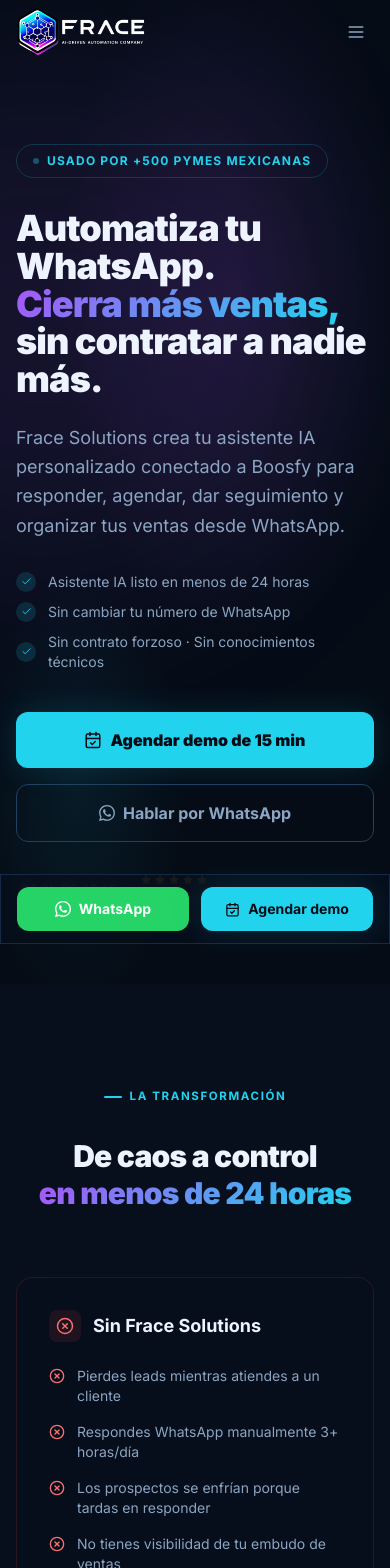
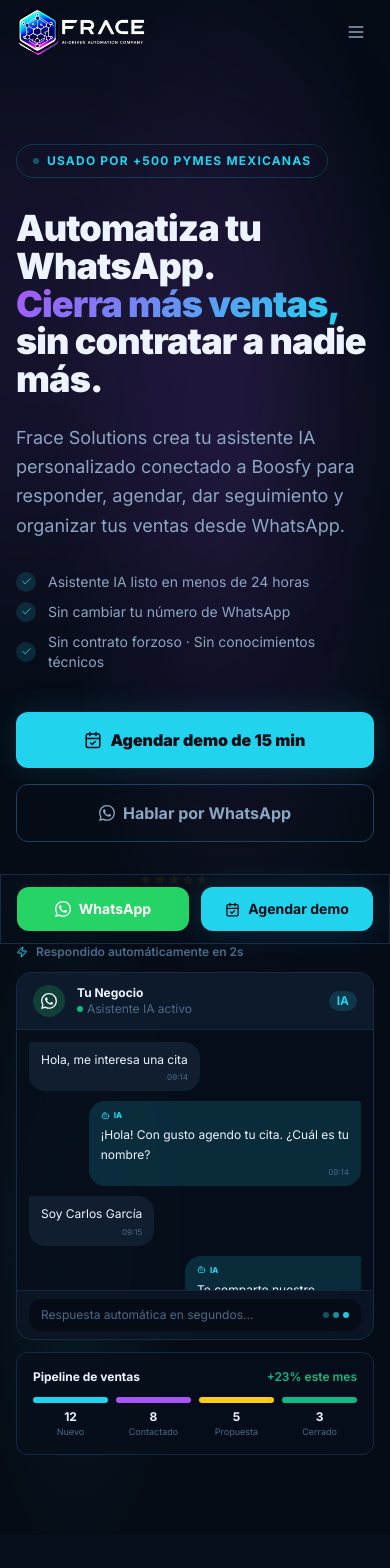
Before and after one commit to boosfyapp/landing-frace, a Next.js app: page / in a window 390 px wide. Shown: the top 1568 px of the page. Built offline with nearby package versions, Linux system fonts and the light colour scheme.

Commit message:
feat: hero mockup visible en mobile + animación más larga + mensajes con imagen, audio y documento

```diff
--- a/src/components/sections/Hero.tsx
+++ b/src/components/sections/Hero.tsx
@@ -1,7 +1,7 @@
 'use client'
 import { useRef } from 'react'
 import { motion, useScroll, useTransform } from 'framer-motion'
-import { CalendarCheck, Check, Bot, Zap } from 'lucide-react'
+import { CalendarCheck, Check, Bot, Zap, Image as ImageIcon, FileText, Mic, Play } from 'lucide-react'
 import { LINKS } from '@/lib/constants'
 import { useMediaQuery } from '@/hooks/useMediaQuery'
 
@@ -17,34 +17,157 @@ const TRUST_BULLETS = [
   'Sin contrato forzoso · Sin conocimientos técnicos',
 ]
 
-const CHAT_BUBBLES = [
-  { side: 'left', text: 'Hola, me interesa una cita', time: '09:14', delay: 0.8 },
-  {
-    side: 'right',
-    text: '¡Hola! Con gusto agendo tu cita. ¿Cuál es tu nombre?',
-    time: '09:14',
-    isAI: true,
-    delay: 1.3,
-  },
-  { side: 'left', text: 'Soy Carlos García', time: '09:15', delay: 1.7 },
-  {
-    side: 'right',
-    text: 'Perfecto Carlos 👋 Tenemos el martes 10am o el jueves 4pm. ¿Cuál prefieres?',
-    time: '09:15',
-    isAI: true,
-    delay: 2.1,
-  },
+type BubbleType = 'text' | 'image' | 'audio' | 'document'
+
+interface Bubble {
+  side: 'left' | 'right'
+  type: BubbleType
+  text?: string
+  time: string
+  delay: number
+  isAI?: boolean
+  imageLabel?: string
+  audioDuration?: string
+  docName?: string
+}
+
+const CHAT_BUBBLES: Bubble[] = [
+  { side: 'left',  type: 'text',     text: 'Hola, me interesa una cita',                                           time: '09:14', delay: 0.8 },
+  { side: 'right', type: 'text',     text: '¡Hola! Con gusto agendo tu cita. ¿Cuál es tu nombre?',                 time: '09:14', delay: 1.7,  isAI: true },
+  { side: 'left',  type: 'text',     text: 'Soy Carlos García',                                                     time: '09:15', delay: 2.8 },
+  { side: 'right', type: 'image',    text: 'Te comparto nuestro catálogo de servicios 📎',                          time: '09:15', delay: 3.8,  isAI: true, imageLabel: 'Catálogo 2024' },
+  { side: 'left',  type: 'audio',    audioDuration: '0:09',                                                         time: '09:16', delay: 5.0 },
+  { side: 'right', type: 'text',     text: 'Escuché tu nota 🎧 Entendido, te agendo el martes 10am.',              time: '09:16', delay: 6.2,  isAI: true },
+  { side: 'right', type: 'document', text: 'Aquí tu confirmación de cita:',                                         time: '09:16', delay: 7.2,  isAI: true, docName: 'Confirmacion_cita.pdf' },
+  { side: 'left',  type: 'text',     text: '¡Perfecto, muchas gracias! 🙏',                                         time: '09:17', delay: 8.4 },
+  { side: 'right', type: 'text',     text: '¡Nos vemos el martes! Recibirás un recordatorio automático 🔔',         time: '09:17', delay: 9.4,  isAI: true },
 ]
 
-function WAChatMockup() {
+function ImageBubble({ label }: { label: string }) {
+  return (
+    <div className="rounded-xl overflow-hidden">
+      <div className="w-full h-20 bg-gradient-to-br from-brand-purple/30 to-brand-cyan/20 flex flex-col items-center justify-center gap-1 border border-white/10 rounded-t-xl">
+        <ImageIcon size={18} className="text-brand-cyan/70" />
+        <span style={{ fontSize: '9px' }} className="text-tx-3">{label}</span>
+      </div>
+    </div>
+  )
+}
+
+function AudioBubble({ duration, isLeft }: { duration: string; isLeft: boolean }) {
+  const bars = [3, 5, 8, 6, 10, 7, 4, 9, 6, 8, 5, 7, 4, 6, 8, 5, 7, 4, 6, 3]
+  return (
+    <div className="flex items-center gap-2 px-1 py-0.5">
+      <div className={`w-6 h-6 rounded-full flex items-center justify-center flex-shrink-0 ${isLeft ? 'bg-surface-2' : 'bg-brand-cyan/20'}`}>
+        <Play size={9} className={isLeft ? 'text-tx-2' : 'text-brand-cyan'} />
+      </div>
+      <div className="flex items-center gap-px h-6">
+        {bars.map((h, i) => (
+          <div
+            key={i}
+            className={`w-0.5 rounded-full ${isLeft ? 'bg-tx-3' : 'bg-brand-cyan/60'}`}
+            style={{ height: `${h}px` }}
+          />
+        ))}
+      </div>
+      <span style={{ fontSize: '9px' }} className="text-tx-3 flex-shrink-0">{duration}</span>
+      <Mic size={9} className="text-tx-3 flex-shrink-0" />
+    </div>
+  )
+}
+
+function DocumentBubble({ name, isLeft }: { name: string; isLeft: boolean }) {
+  return (
+    <div className={`flex items-center gap-2 p-2 rounded-xl border ${isLeft ? 'border-border/60 bg-surface/40' : 'border-brand-cyan/15 bg-brand-cyan/5'}`}>
+      <div className="w-7 h-7 rounded-lg bg-red-500/20 flex items-center justify-center flex-shrink-0">
+        <FileText size={13} className="text-red-400" />
+      </div>
+      <div className="min-w-0">
+        <p style={{ fontSize: '9px' }} className="text-tx-1 font-semibold truncate">{name}</p>
+        <p style={{ fontSize: '8px' }} className="text-tx-3">PDF · 42 KB</p>
+      </div>
+    </div>
+  )
+}
+
+function ChatBubble({ bubble }: { bubble: Bubble }) {
+  const isLeft = bubble.side === 'left'
+  return (
+    <motion.div
+      initial={{ opacity: 0, x: isLeft ? -14 : 14, y: 4 }}
+      animate={{ opacity: 1, x: 0, y: 0 }}
+      transition={{ delay: bubble.delay, duration: 0.35, ease: 'easeOut' }}
+      className={`flex ${isLeft ? 'justify-start' : 'justify-end'}`}
+    >
+      <div
+        className={`rounded-2xl overflow-hidden ${
+          bubble.type === 'image' ? 'w-44' : 'max-w-[82%]'
+        } ${
+          isLeft
+            ? 'bg-surface rounded-tl-sm'
+            : 'bg-brand-cyan/15 rounded-tr-sm'
+        } ${bubble.type !== 'image' ? 'px-3 py-2' : ''}`}
+      >
+        {bubble.isAI && bubble.type !== 'image' && (
+          <div className="flex items-center gap-1 mb-1">
+            <Bot size={9} className="text-brand-cyan" />
+            <span className="text-brand-cyan" style={{ fontSize: '8px', fontWeight: 800 }}>IA</span>
+          </div>
+        )}
+
+        {bubble.type === 'image' && (
+          <>
+            {bubble.isAI && (
+              <div className="flex items-center gap-1 px-3 pt-2 mb-1">
+                <Bot size={9} className="text-brand-cyan" />
+                <span className="text-brand-cyan" style={{ fontSize: '8px', fontWeight: 800 }}>IA</span>
+              </div>
+            )}
+            {bubble.text && (
+              <p className="text-xs text-tx-1 leading-relaxed px-3 pb-1">{bubble.text}</p>
+            )}
+            <ImageBubble label={bubble.imageLabel ?? ''} />
+          </>
+        )}
+
+        {bubble.type === 'audio' && (
+          <AudioBubble duration={bubble.audioDuration ?? '0:00'} isLeft={isLeft} />
+        )}
+
+        {bubble.type === 'document' && (
+          <>
+            {bubble.text && (
+              <p className="text-xs text-tx-1 leading-relaxed mb-1.5">{bubble.text}</p>
+            )}
+            <DocumentBubble name={bubble.docName ?? 'documento.pdf'} isLeft={isLeft} />
+          </>
+        )}
+
+        {bubble.type === 'text' && (
+          <p className="text-xs text-tx-1 leading-relaxed">{bubble.text}</p>
+        )}
+
+        <p
+          className={`text-tx-3 mt-0.5 text-right ${bubble.type === 'image' ? 'px-3 pb-2' : ''}`}
+          style={{ fontSize: '8px' }}
+        >
+          {bubble.time}
+        </p>
+      </div>
+    </motion.div>
+  )
+}
+
+function WAChatMockup({ compact = false }: { compact?: boolean }) {
   return (
     <motion.div
       initial={{ opacity: 0, y: 24 }}
       animate={{ opacity: 1, y: 0 }}
       transition={{ delay: 0.6, duration: 0.7 }}
-      className="glass rounded-2xl border border-border/80 overflow-hidden animate-float"
-      style={{ animationDelay: '0.5s' }}
+      className={`glass rounded-2xl border border-border/80 overflow-hidden ${!compact ? 'animate-float' : ''}`}
+      style={!compact ? { animationDelay: '0.5s' } : {}}
     >
+      {/* Header */}
       <div className="bg-surface/80 px-4 py-3 flex items-center gap-3 border-b border-border/60">
         <div className="w-8 h-8 rounded-full bg-brand-wa/20 flex items-center justify-center">
           {WA_ICON}
@@ -59,36 +182,15 @@ function WAChatMockup() {
         <div className="text-xs bg-brand-cyan/15 text-brand-cyan px-2 py-0.5 rounded-full font-bold">IA</div>
       </div>
 
-      <div className="p-4 space-y-3 min-h-[200px]">
+      {/* Messages */}
+      <div className={`p-3 space-y-2.5 overflow-hidden ${compact ? 'max-h-[260px]' : 'min-h-[240px]'}`}>
         {CHAT_BUBBLES.map((bubble, i) => (
-          <motion.div
-            key={i}
-            initial={{ opacity: 0, x: bubble.side === 'left' ? -16 : 16 }}
-            animate={{ opacity: 1, x: 0 }}
-            transition={{ delay: bubble.delay, duration: 0.4 }}
-            className={`flex ${bubble.side === 'right' ? 'justify-end' : 'justify-start'}`}
-          >
-            <div
-              className={`max-w-[80%] rounded-2xl px-3 py-2 ${bubble.side === 'right' ? 'bg-brand-cyan/15' : 'bg-surface'}`}
-            >
-              {bubble.isAI && (
-                <div className="flex items-center gap-1 mb-1">
-                  <Bot size={10} className="text-brand-cyan" />
-                  <span className="text-brand-cyan" style={{ fontSize: '9px', fontWeight: 800 }}>
-                    IA
-                  </span>
-                </div>
-              )}
-              <p className="text-xs text-tx-1 leading-relaxed">{bubble.text}</p>
-              <p className="text-tx-3 mt-0.5 text-right" style={{ fontSize: '9px' }}>
-                {bubble.time}
-              </p>
-            </div>
-          </motion.div>
+          <ChatBubble key={i} bubble={bubble} />
         ))}
       </div>
 
-      <div className="px-4 py-2 border-t border-border/60 bg-surface/40">
+      {/* Input */}
+      <div className="px-3 py-2 border-t border-border/60 bg-surface/40">
         <div className="flex items-center gap-2 bg-bg rounded-xl px-3 py-2">
           <span className="text-xs text-tx-3 flex-1">Respuesta automática en segundos...</span>
           <div className="flex gap-1">
@@ -102,14 +204,14 @@ function WAChatMockup() {
   )
 }
 
-function CRMMini() {
+function CRMMini({ compact = false }: { compact?: boolean }) {
   return (
     <motion.div
       initial={{ opacity: 0, y: 16 }}
       animate={{ opacity: 1, y: 0 }}
-      transition={{ delay: 1.0, duration: 0.6 }}
-      className="glass rounded-xl border border-border/70 p-4 animate-float"
-      style={{ animationDelay: '2s' }}
+      transition={{ delay: compact ? 1.0 : 1.2, duration: 0.6 }}
+      className={`glass rounded-xl border border-border/70 p-4 ${!compact ? 'animate-float' : ''}`}
+      style={!compact ? { animationDelay: '2s' } : {}}
     >
       <div className="flex items-center justify-between mb-3">
         <span className="text-xs font-bold text-tx-1">Pipeline de ventas</span>
@@ -117,17 +219,15 @@ function CRMMini() {
       </div>
       <div className="flex gap-2">
         {[
-          { label: 'Nuevo', count: 12, color: 'bg-brand-cyan' },
-          { label: 'Contactado', count: 8, color: 'bg-brand-purple' },
-          { label: 'Propuesta', count: 5, color: 'bg-yellow-400' },
-          { label: 'Cerrado', count: 3, color: 'bg-brand-green' },
+          { label: 'Nuevo',      count: 12, color: 'bg-brand-cyan' },
+          { label: 'Contactado', count: 8,  color: 'bg-brand-purple' },
+          { label: 'Propuesta',  count: 5,  color: 'bg-yellow-400' },
+          { label: 'Cerrado',    count: 3,  color: 'bg-brand-green' },
         ].map((col, i) => (
           <div key={i} className="flex-1 text-center">
             <div className={`h-1.5 rounded-full ${col.color} mb-1.5`} />
             <p className="text-xs font-bold text-tx-1">{col.count}</p>
-            <p className="text-tx-3" style={{ fontSize: '9px' }}>
-              {col.label}
-            </p>
+            <p className="text-tx-3" style={{ fontSize: '9px' }}>{col.label}</p>
           </div>
         ))}
       </div>
@@ -168,7 +268,9 @@ export function Hero() {
         style={{ opacity: contentOpacity }}
         className="relative max-w-7xl mx-auto px-4 sm:px-6 lg:px-8 py-20 lg:py-0 w-full"
       >
-        <div className="grid lg:grid-cols-2 gap-12 lg:gap-20 items-center">
+        <div className="grid lg:grid-cols-2 gap-10 lg:gap-20 items-center">
+
+          {/* ── Left column — copy ── */}
           <div>
             <motion.div
               initial={{ opacity: 0, y: 16 }}
@@ -274,8 +376,26 @@ export function Hero() {
                 <p className="text-xs text-tx-3 mt-0.5">+500 negocios automatizados</p>
               </div>
             </motion.div>
+
+            {/* ── Mobile mockup (below CTAs) ── */}
+            <motion.div
+              initial={{ opacity: 0, y: 20 }}
+              animate={{ opacity: 1, y: 0 }}
+              transition={{ delay: 1.0, duration: 0.7 }}
+              className="lg:hidden mt-10 space-y-3"
+            >
+              <div className="flex items-center gap-2">
+                <Zap size={12} className="text-brand-cyan" />
+                <span className="text-xs text-tx-3 font-semibold">
+                  Respondido automáticamente en 2s
+                </span>
+              </div>
+              <WAChatMockup compact />
+              <CRMMini compact />
+            </motion.div>
           </div>
 
+          {/* ── Right column — desktop mockup ── */}
           <div className="hidden lg:flex flex-col gap-4">
             <div className="flex items-center gap-2 justify-end mb-2">
               <Zap size={12} className="text-brand-cyan" />
@@ -286,6 +406,7 @@ export function Hero() {
             <WAChatMockup />
             <CRMMini />
           </div>
+
         </div>
       </motion.div>
     </section>
```
